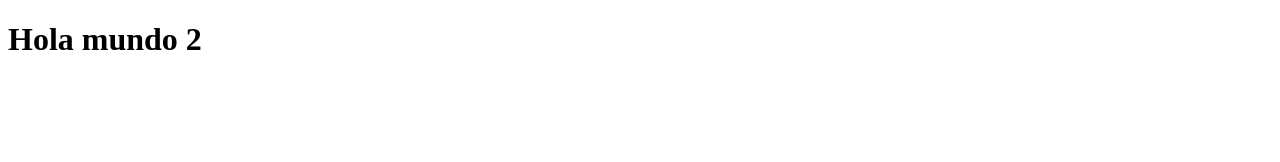
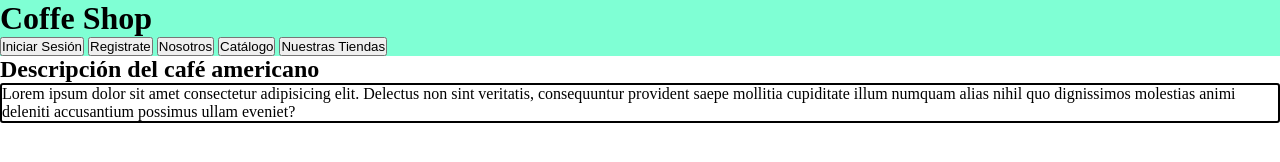
Before and after one commit to alexxiss-zz/project-web, a plain HTML site: page index.html in a window 1280 px wide. Drawn offline with Linux system fonts and the light colour scheme.

Commit message:
Modificando proyecto

```diff
--- a/index.html
+++ b/index.html
@@ -3,9 +3,21 @@
 <head>
   <meta charset="UTF-8">
   <meta name="viewport" content="width=device-width, initial-scale=1.0">
-  <title>Document</title>
+  <title>Calculadora</title>
+  <link rel="stylesheet" href="style.css">
 </head>
 <body>
-  <h1>Hola mundo 2</h1>
+  <header>
+    <h1>Coffe Shop</h1>
+    <button>Iniciar Sesión</button>
+    <button>Registrate</button>
+    <button>Nosotros</button>
+    <button>Catálogo</button>
+    <button>Nuestras Tiendas</button>
+  </header>
+  <main>
+    <h2>Descripción del café americano</h2>
+    <p>Lorem ipsum dolor sit amet consectetur adipisicing elit. Delectus non sint veritatis, consequuntur provident saepe mollitia cupiditate illum numquam alias nihil quo dignissimos molestias animi deleniti accusantium possimus ullam eveniet?</p>
+  </main>
 </body>
 </html>
--- /dev/null
+++ b/style.css
@@ -0,0 +1,20 @@
+*{
+  margin: 0;
+  padding: 0;
+}
+
+header{
+  background-color: aquamarine;
+  display:block;
+}
+
+main{
+
+}
+
+p{
+  border: black;
+  border-style: solid;
+  border-radius: 3px;
+  border-width: 2px;
+}
```
